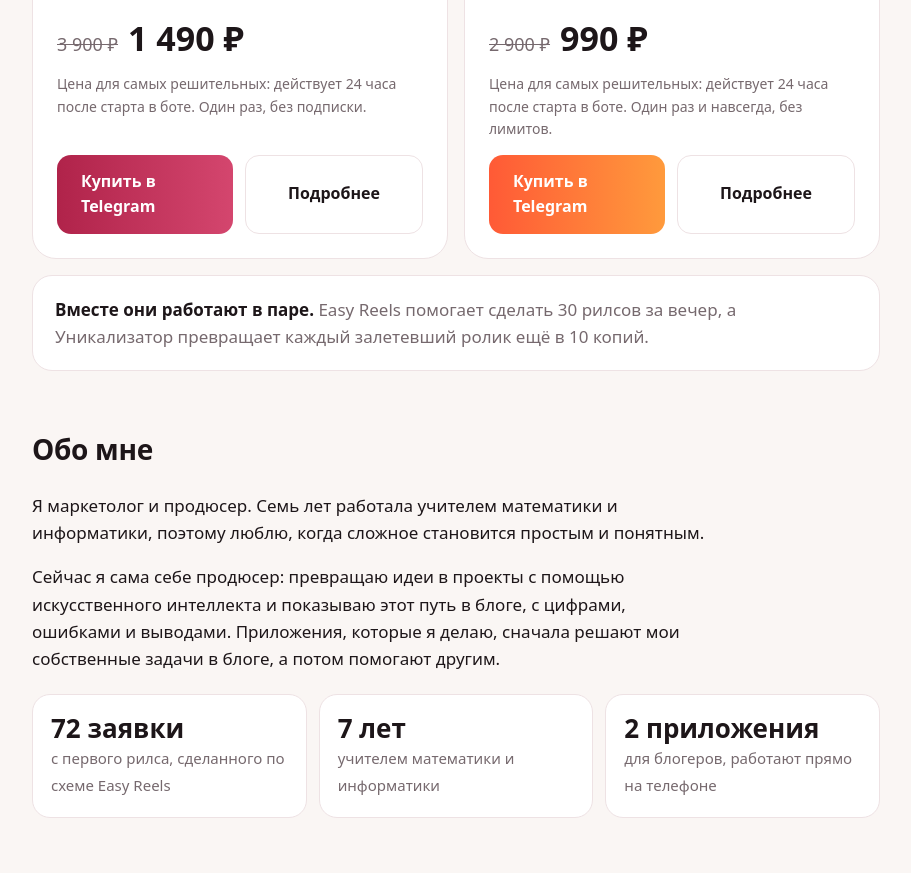
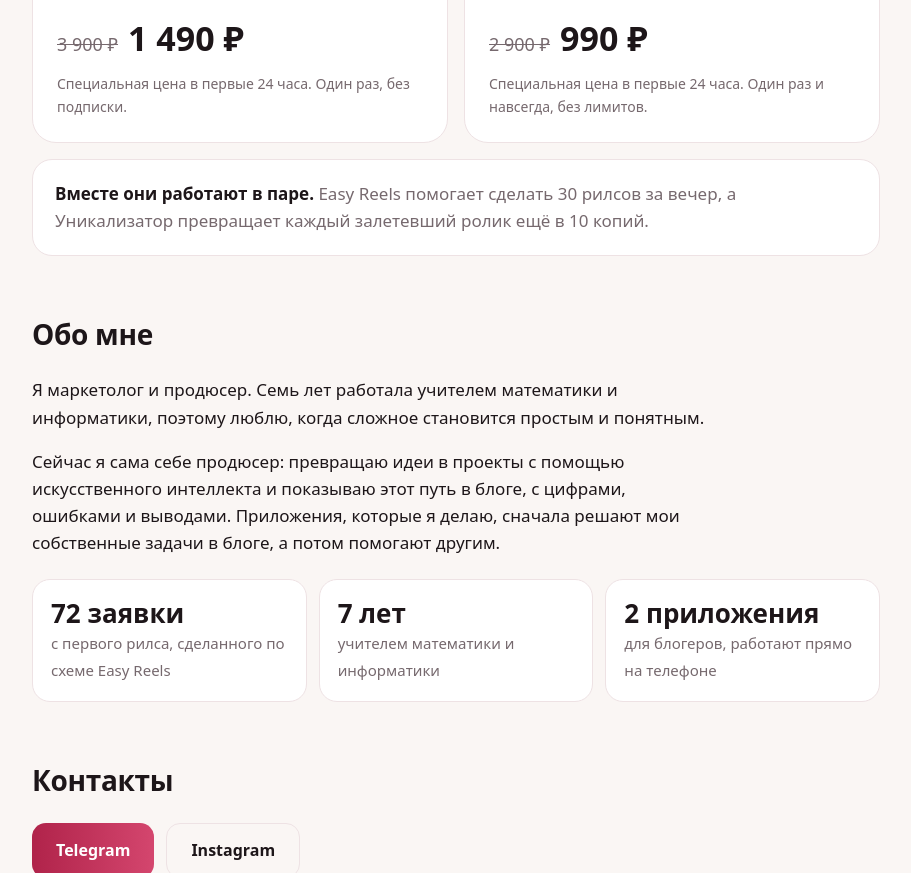
Before and after one commit to mdandreeva1985/maria-andreeva, a plain HTML site: page index.html in a window 1280 px wide. Shown: the part 945-1818 px from the top of the page, without its empty margins (184-1095 px from the left). Drawn offline with Linux system fonts and the light colour scheme.

Commit message:
Убраны кнопки покупки до подключения оплаты
Co-Authored-By: Claude Opus 5.5 <noreply@anthropic.com>

```diff
--- a/index.html
+++ b/index.html
@@ -87,11 +87,7 @@ footer p{margin:4px 0}
         <li>iPhone, Android и компьютер.</li>
       </ul>
       <div class="price"><s>3 900 ₽</s><b>1 490 ₽</b></div>
-      <p class="note">Цена для самых решительных: действует 24 часа после старта в боте. Один раз, без подписки.</p>
-      <div class="cta">
-        <a class="btn" href="https://t.me/izireals_bot?start=me">Купить в Telegram</a>
-        <a class="btn ghost" href="https://mdandreeva1985.github.io/">Подробнее</a>
-      </div>
+      <p class="note">Специальная цена в первые 24 часа. Один раз, без подписки.</p>
     </article>
 
     <article class="product">
@@ -105,11 +101,7 @@ footer p{margin:4px 0}
         <li>Работает прямо на телефоне, даже без интернета.</li>
       </ul>
       <div class="price"><s>2 900 ₽</s><b>990 ₽</b></div>
-      <p class="note">Цена для самых решительных: действует 24 часа после старта в боте. Один раз и навсегда, без лимитов.</p>
-      <div class="cta">
-        <a class="btn uniq" href="https://t.me/Unikalizatorreals_bot?start=me">Купить в Telegram</a>
-        <a class="btn ghost" href="https://mdandreeva1985.github.io/unikalizator-site/">Подробнее</a>
-      </div>
+      <p class="note">Специальная цена в первые 24 часа. Один раз и навсегда, без лимитов.</p>
     </article>
   </div>
   <p class="duo" style="margin-top:16px"><b>Вместе они работают в паре.</b> Easy Reels помогает сделать 30 рилсов за вечер, а Уникализатор превращает каждый залетевший ролик ещё в 10 копий.</p>
```
